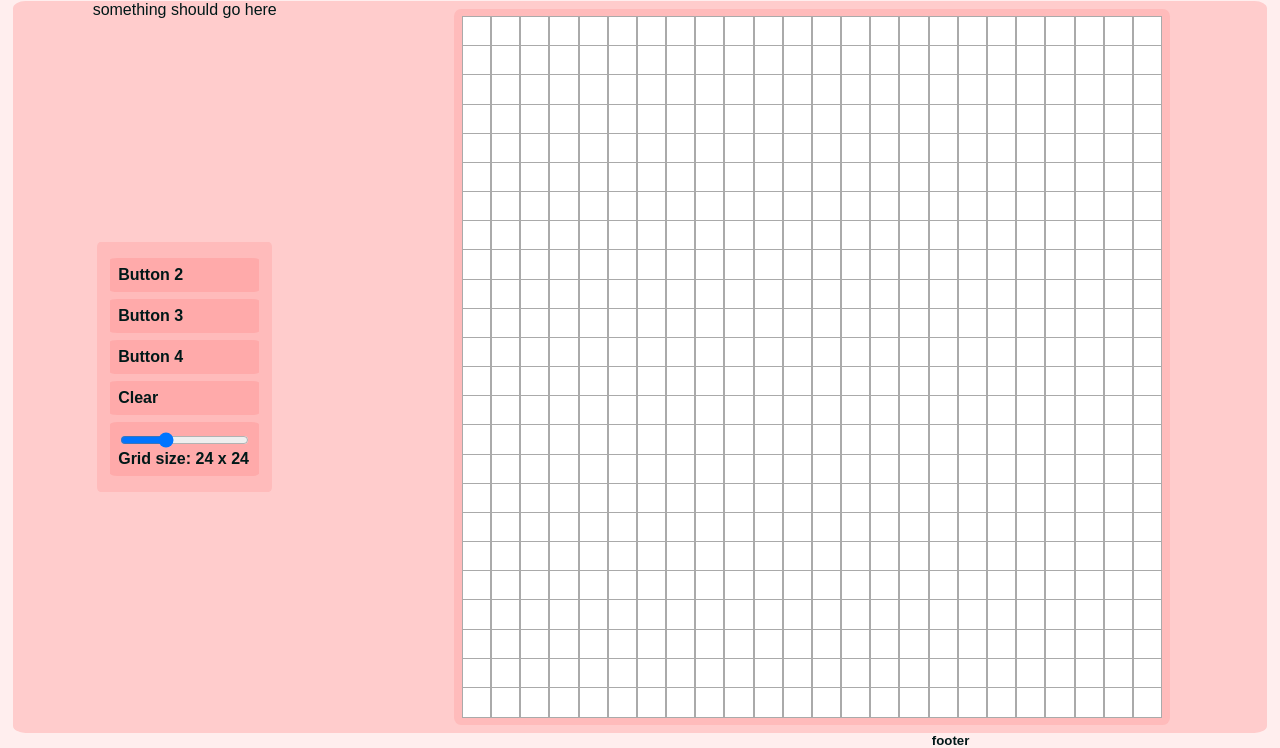
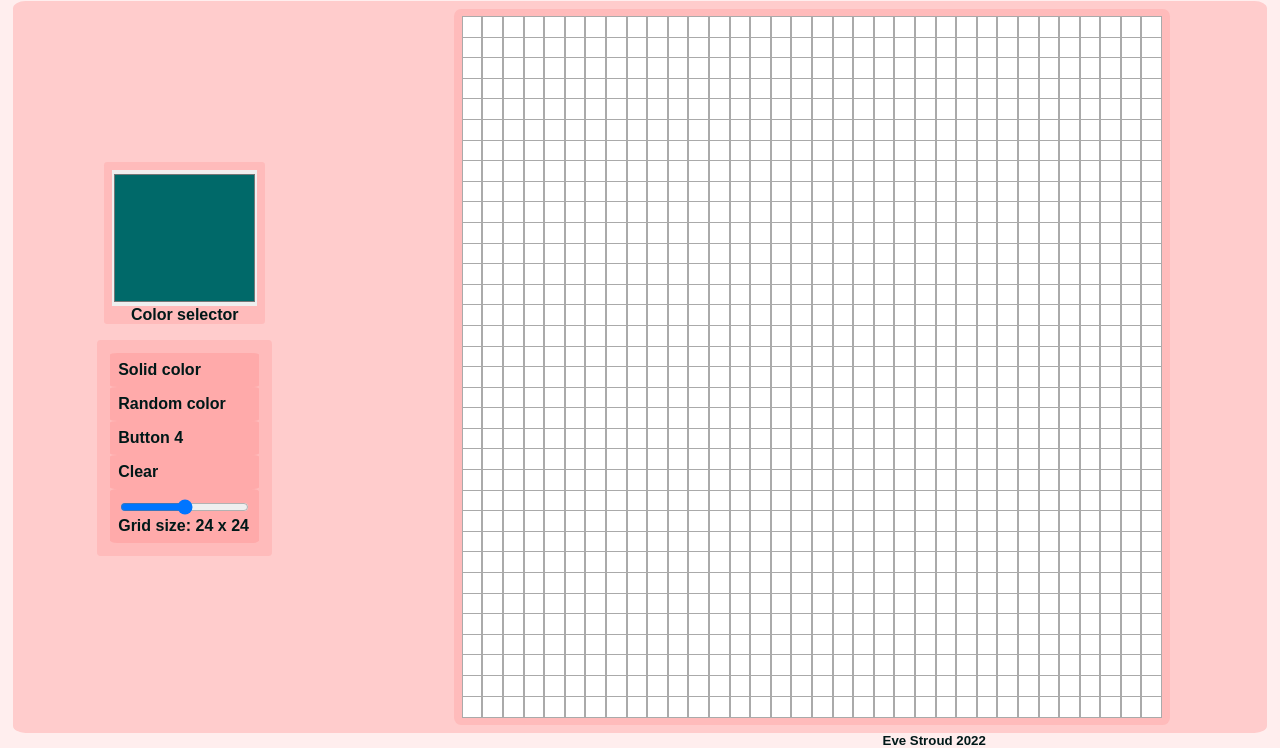
Before and after one commit to evestroud/odin-etch-a-sketch, a plain HTML site: page index.html in a window 1280 px wide. Shown: the part 52-800 px from the top of the page. Drawn offline with Linux system fonts and the light colour scheme.

Commit message:
Add color picker and random color features
Some small tweaks to style and element ids.

```diff
--- a/index.html
+++ b/index.html
@@ -13,17 +13,32 @@
     </header>
     <main>
       <div id="control-div">
-        <div class="control-flex">something should go here</div>
+        <div class="control-flex"></div>
+        <div id="color-div">
+          <input
+            type="color"
+            id="color-picker"
+            name="color-picker"
+            value="#006969"
+          /><label for="color-picker">Color selector</label>
+        </div>
         <ul id="controls">
-          <li><div class="button">Button 2</div></li>
-          <li><div class="button">Button 3</div></li>
+          <li><div id="solid-color" class="button">Solid color</div></li>
+          <li><div id="random-color" class="button">Random color</div></li>
           <li><div class="button">Button 4</div></li>
           <li><div id="clear" class="button">Clear</div></li>
-          <li><div id="grid-slider" class="button">
-              <input type="range" id="grid-size" name="grid-size"
-                                           min="4" max="64" value="24" />
-              <label for="grid-size">Grid size: 24 x 24</label>
-          </div></li>
+          <li>
+            <div id="grid-slider" class="button">
+              <input
+                type="range"
+                id="grid-size"
+                name="grid-size"
+                min="4"
+                max="64"
+              />
+              <label id="slider-label" for="grid-size">Grid size: 24 x 24</label>
+            </div>
+          </li>
         </ul>
         <div class="control-flex"></div>
       </div>
@@ -33,7 +48,7 @@
     </main>
     <footer>
       <div></div>
-      <h5>footer</h5>
+      <h5>Eve Stroud 2022</h5>
     </footer>
   </body>
 </html>
--- a/script.js
+++ b/script.js
@@ -1,17 +1,29 @@
 let sketch = document.querySelector("#sketch");
-let buttons = document.querySelectorAll(".button")
-let clearButton = document.querySelector("#clear")
-let gridSizeSelector = document.querySelector("#grid-size")
-let gridSizeLabel = document.querySelector("label")
+let colorPicker = document.querySelector("#color-picker")
+let buttons = document.querySelectorAll(".button");
+let solidButton = document.querySelector("#solid-color");
+let randomButton = document.querySelector("#random-color");
+let clearButton = document.querySelector("#clear");
+let gridSizeSelector = document.querySelector("#grid-size");
+let gridSizeLabel = document.querySelector("#slider-label");
 
+let random = false;
+let color = colorPicker.value;
+
+colorPicker.addEventListener("change", (event) => {
+  color = event.target.value;
+  console.log(color);
+});
+solidButton.addEventListener("click", () => (random = false));
+randomButton.addEventListener("click", () => (random = true));
 clearButton.addEventListener("click", clearGrid);
 gridSizeSelector.addEventListener("change", gridSizeChange);
 gridSizeSelector.addEventListener("input", gridSizeLabelChange);
 
 for (let button of [...buttons]) {
-  if (button.id = "grid-slider") continue;
+  if (button.id === "grid-slider") continue;
   button.addEventListener("mousedown", (e) => {
-    e.target.classList.remove("button");
+    e.target.classList.remove("button")
     e.target.classList.add("button-click");
   });
   button.addEventListener("mouseup", (e) => {
@@ -46,7 +58,11 @@ function createGrid(len) {
 }
 
 function onMouseOver(event) {
-  event.target.style.backgroundColor = "black";
+  // color = "black";
+  if (random) {
+    color = "#" + ((Math.random() * 0xffffff) << 0).toString(16);
+  }
+  event.target.style.backgroundColor = color;
 }
 
 function clearGrid() {
@@ -58,12 +74,12 @@ function clearGrid() {
 }
 
 function gridSizeChange(event) {
-  size = event.target.value
+  size = event.target.value;
   createGrid(size);
 }
 
 function gridSizeLabelChange(event) {
-  size = event.target.value
+  size = event.target.value;
   gridSizeLabel.textContent = `Grid size: ${size} x ${size}`;
 }
 
--- a/style.css
+++ b/style.css
@@ -21,9 +21,10 @@ header {
 }
 
 header h1 {
-  margin: .5vh;
+  color: #006969;
+  margin: 0.5vh;
   background-color: #fdd;
-  padding: .5vh .5vw;
+  padding: 0.5vh 0.5vw;
   border-radius: 5%;
 }
 
@@ -44,7 +45,7 @@ main {
   align-items: center;
 }
 
-#controls {
+#controls, #color-div {
   flex: 1;
   display: flex;
   flex-direction: column;
@@ -60,7 +61,24 @@ main {
   min-height: 1px;
 }
 
-.button, .button:hover, .button-click {
+#color-div {
+  aspect-ratio: 1;
+  display: flex;
+  justify-content: center;
+  align-items: center;
+}
+
+#color-div input {
+  width: 90%;
+  height: 90%;
+  border: 0;
+  padding: 0;
+  margin-top: 1vh;
+}
+
+.button,
+.button:hover,
+.button-click {
   padding: 1vh;
   border-radius: 5%;
 }
```
